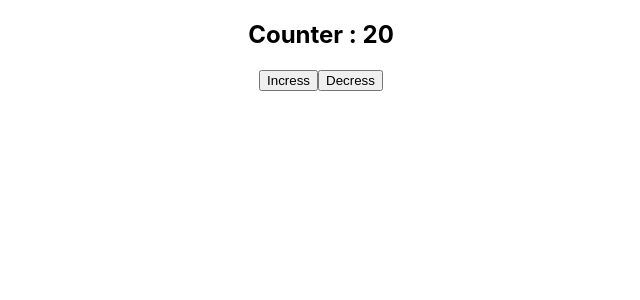
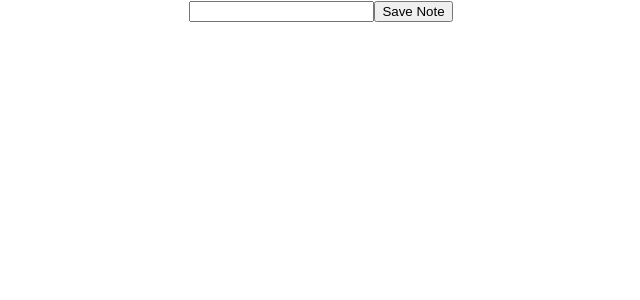
Before and after one commit to sharifulinfo/learn-react, a React (Create React App) app: page / in a window 1280 px wide. Shown: the top 300 px of the page, without its empty margins (319-959 px from the left). Built offline with nearby package versions, Linux system fonts and the light colour scheme.

Commit message:
added note

```diff
--- a/src/App.js
+++ b/src/App.js
@@ -2,20 +2,39 @@ import { useState } from 'react';
 import './App.css';
 
 function App() {
-  const [counter , setCounter] = useState(20);
-  const increassCounter = () => {
-    setCounter(counter + 1);
+
+  const [noteTitle,setNoteTitle] = useState("");
+  const [notes,setNotes] = useState([]);
+
+  const addNote = (e) => {
+    e.preventDefault();
+    if(noteTitle.trim() === ""){
+      return alert("please enver valid note");
+    }
+    const n = {
+      id : Date.now(),
+      title : noteTitle
+    }
+    setNotes([n,...notes]);
+    console.log(notes);
   }
-  const decressCounter = () => {
-    setCounter(counter - 1);
+
+  const chengeNoteTitle = (e) => {
+    setNoteTitle(e.target.value);
   }
 
   return (
     <div className="App">
-     <h2>Counter : {counter}</h2>
-     <button onClick={increassCounter}>Incress</button>
-     <button onClick={decressCounter}>Decress</button>
+      <form onSubmit={addNote}>
+        <input type="text" value={noteTitle} onChange={chengeNoteTitle} />
+        <button type="submit">Save Note</button>
+      </form>
 
+      <ul>
+        {notes.map((n)=>(
+          <li key={n.id}>{n.title}</li>
+        ))}
+      </ul>
     </div>
   );
 }
```
